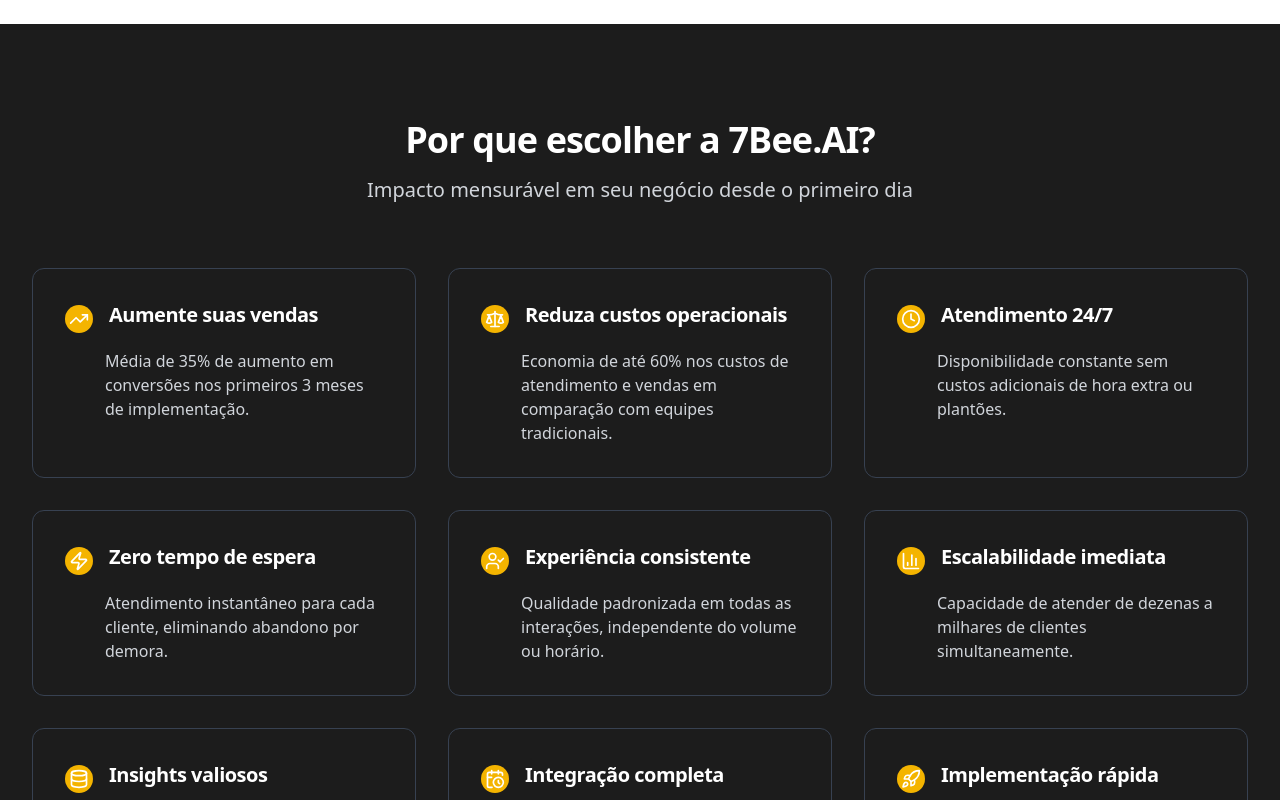
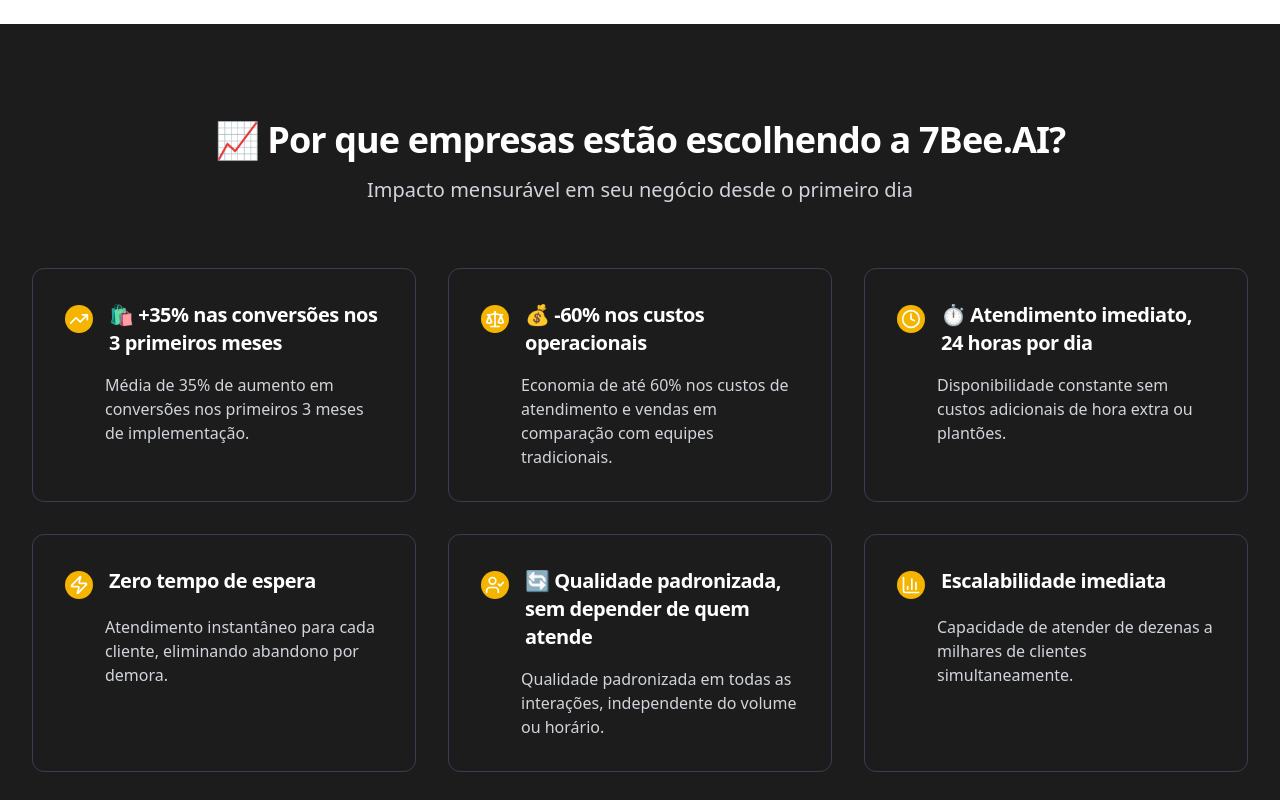
Before and after one commit to 7Beeai/bee-ai-conversations-flow, a React (Vite) app: page / in a window 1280 px wide. Shown: the part 3600-4400 px from the top of the page. Built offline with nearby package versions, Linux system fonts and the light colour scheme.

Commit message:
Update benefits section
Update the content of the benefits section with the new data provided by the user.

```diff
--- a/src/components/BenefitsSection.tsx
+++ b/src/components/BenefitsSection.tsx
@@ -7,7 +7,7 @@ const BenefitsSection = () => {
     <section className="section bg-dark-base text-white" id="beneficios">
       <div className="container">
         <div className="text-center mb-16">
-          <h2 className="mb-4 text-white">Por que escolher a 7Bee.AI?</h2>
+          <h2 className="mb-4 text-white">📈 Por que empresas estão escolhendo a 7Bee.AI?</h2>
           <p className="text-gray-300 text-xl max-w-3xl mx-auto">
             Impacto mensurável em seu negócio desde o primeiro dia
           </p>
@@ -15,19 +15,19 @@ const BenefitsSection = () => {
 
         <div className="grid md:grid-cols-2 lg:grid-cols-3 gap-8">
           <BenefitCard
-            title="Aumente suas vendas"
+            title="🛍 +35% nas conversões nos 3 primeiros meses"
             description="Média de 35% de aumento em conversões nos primeiros 3 meses de implementação."
             icon={<TrendingUp className="h-5 w-5 text-white" />}
           />
 
           <BenefitCard
-            title="Reduza custos operacionais"
+            title="💰 -60% nos custos operacionais"
             description="Economia de até 60% nos custos de atendimento e vendas em comparação com equipes tradicionais."
             icon={<Scale className="h-5 w-5 text-white" />}
           />
 
           <BenefitCard
-            title="Atendimento 24/7"
+            title="⏱ Atendimento imediato, 24 horas por dia"
             description="Disponibilidade constante sem custos adicionais de hora extra ou plantões."
             icon={<Clock className="h-5 w-5 text-white" />}
           />
@@ -39,7 +39,7 @@ const BenefitsSection = () => {
           />
 
           <BenefitCard
-            title="Experiência consistente"
+            title="🔄 Qualidade padronizada, sem depender de quem atende"
             description="Qualidade padronizada em todas as interações, independente do volume ou horário."
             icon={<UserCheck className="h-5 w-5 text-white" />}
           />
@@ -51,19 +51,19 @@ const BenefitsSection = () => {
           />
 
           <BenefitCard
-            title="Insights valiosos"
+            title="🔍 Relatórios inteligentes com dados de comportamento do cliente"
             description="Análise completa de conversas e comportamento dos clientes para otimizar estratégias."
             icon={<Database className="h-5 w-5 text-white" />}
           />
 
           <BenefitCard
-            title="Integração completa"
+            title="🧩 Integração completa com suas ferramentas"
             description="Conexão com sistemas CRM, ERP, WhatsApp Business e outras plataformas que você já utiliza."
             icon={<CalendarClock className="h-5 w-5 text-white" />}
           />
 
           <BenefitCard
-            title="Implementação rápida"
+            title="⚙️ Implementação em até 15 dias"
             description="Em produção em até 15 dias, sem necessidade de mudanças em sua infraestrutura atual."
             icon={<Rocket className="h-5 w-5 text-white" />}
           />
```
